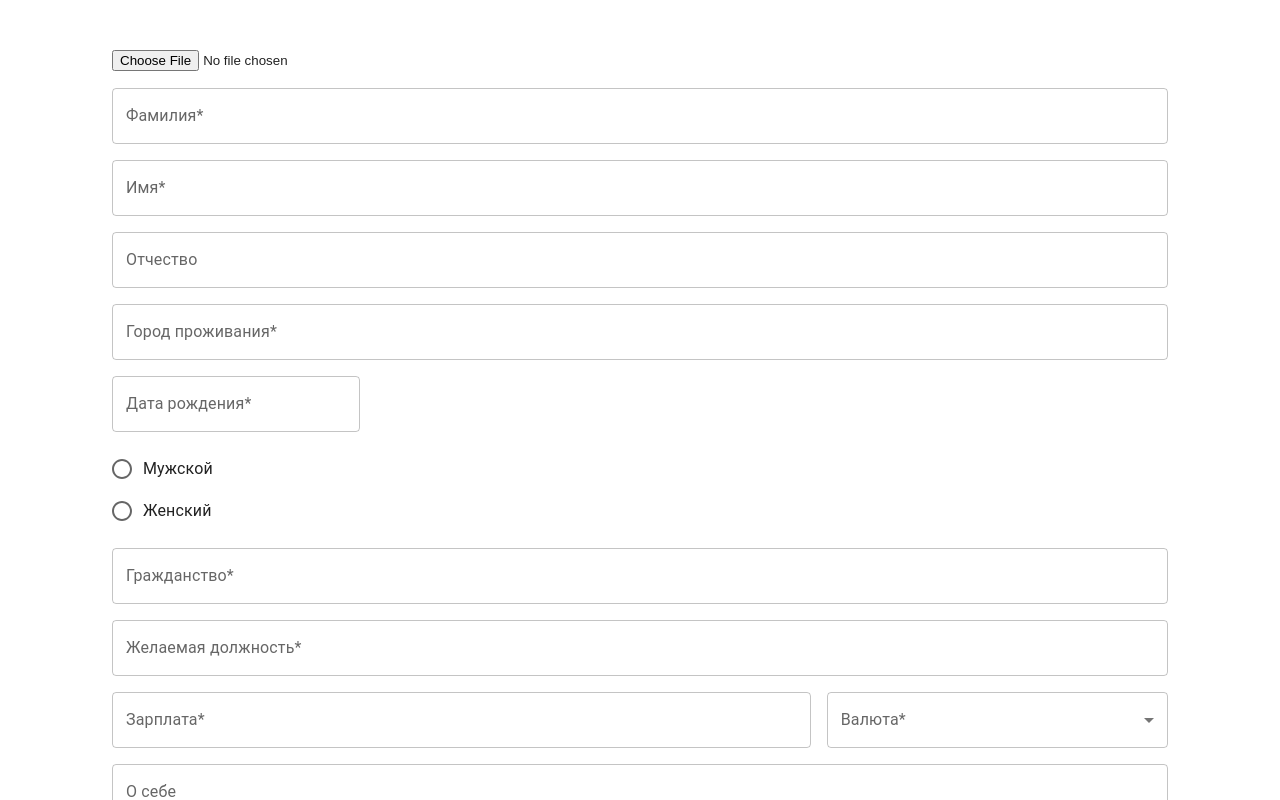
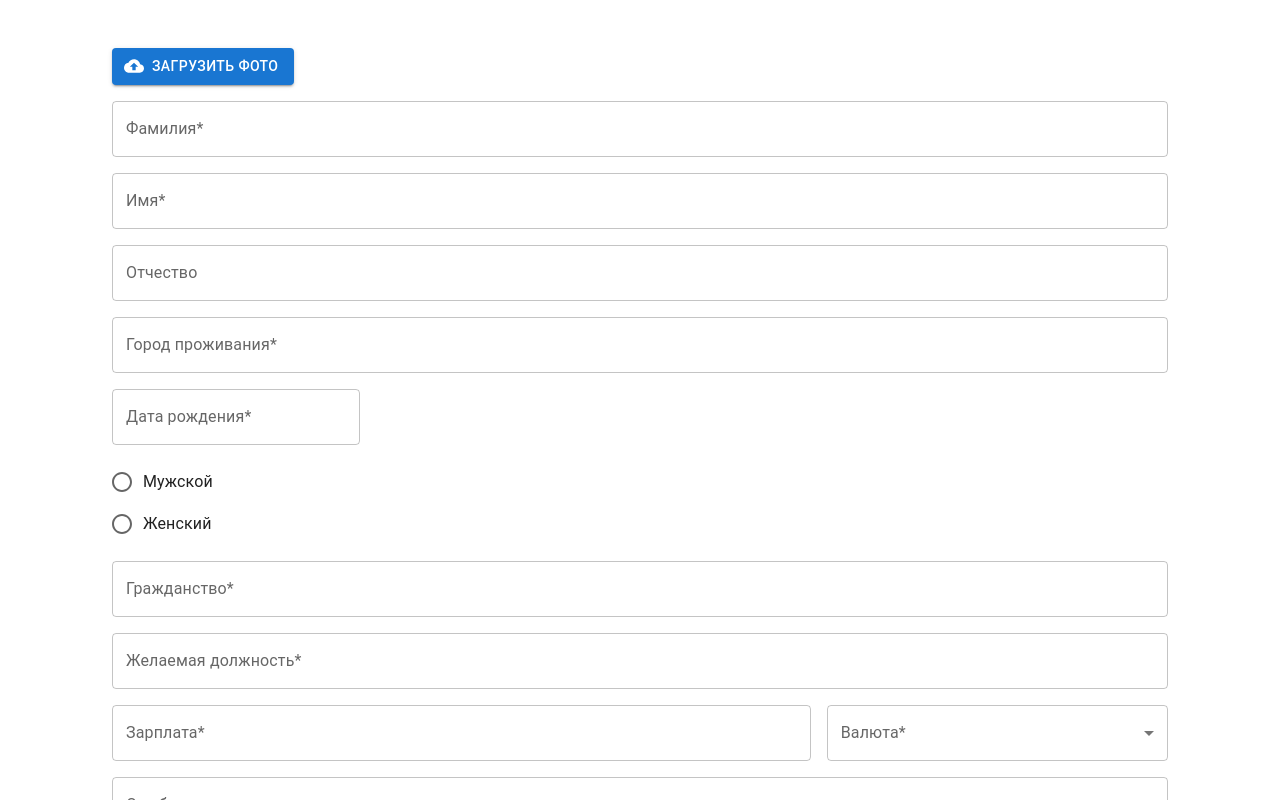
Before and after one commit to detonatorx/test_sigur, a React (Create React App) app: page / in a window 1280 px wide. Shown: the top 800 px of the page. Built offline with nearby package versions, Linux system fonts and the light colour scheme.

Commit message:
photo valid

```diff
--- a/src/components/BasicInfo.tsx
+++ b/src/components/BasicInfo.tsx
@@ -1,13 +1,15 @@
 import React, { useState } from 'react';
 import { observer } from 'mobx-react-lite';
 import { useNavigate } from 'react-router-dom';
-import { TextField, Button, Grid, FormControl, InputLabel, Select, MenuItem, RadioGroup, FormControlLabel, Radio, SelectChangeEvent, FormHelperText } from '@mui/material';
+import { TextField, Button, Grid, FormControl, InputLabel, Select, MenuItem, RadioGroup, FormControlLabel, Radio, SelectChangeEvent, FormHelperText, Typography, Box } from '@mui/material';
 import { resumeStore } from '../stores/resumeStore';
 import { DatePicker } from '@mui/x-date-pickers';
+import CloudUploadIcon from '@mui/icons-material/CloudUpload';
 
 const BasicInfo: React.FC = observer(() => {
   const navigate = useNavigate();
   const [fieldErrors, setFieldErrors] = useState<Record<string, boolean>>({});
+  const [selectedFile, setSelectedFile] = useState<File | null>(null);
 
   const handleChange = (event: React.ChangeEvent<HTMLInputElement>) => {
     const { name, value } = event.target;
@@ -32,13 +34,17 @@ const BasicInfo: React.FC = observer(() => {
   const handleSubmit = (event: React.FormEvent) => {
     event.preventDefault();
     const errors: Record<string, boolean> = {};
-    const requiredFields = ['lastName', 'firstName', 'city', 'birthDate', 'gender', 'citizenship', 'desiredPosition', 'salary', 'currency'];
+    const requiredFields = ['lastName', 'firstName', 'city', 'birthDate', 'gender', 'citizenship', 'desiredPosition', 'salary', 'currency', 'photo'];
 
     requiredFields.forEach(field => {
       if (!resumeStore[field as keyof typeof resumeStore]) {
         errors[field] = true;
       }
     });
+
+    if (!selectedFile) {
+      errors.photo = true;
+    }
 
     if (Object.keys(errors).length > 0) {
       setFieldErrors(errors);
@@ -48,16 +54,24 @@ const BasicInfo: React.FC = observer(() => {
     }
   };
 
-
   return (
     <form onSubmit={handleSubmit}>
       <Grid container spacing={2}>
         <Grid item xs={12}>
+          <Box display="flex" alignItems="center">
+            <Button
+              variant="contained"
+              component="label"
+              startIcon={<CloudUploadIcon />}
+            >
+              Загрузить фото
               <input
                 type="file"
-            accept="image/"
+                accept="image/*"
+                hidden
                 onChange={(e) => {
                   if (e.target.files && e.target.files[0]) {
+                    setSelectedFile(e.target.files[0]);
                     const reader = new FileReader();
                     reader.onload = (event) => {
                       if (event.target && typeof event.target.result === 'string') {
@@ -68,6 +82,18 @@ const BasicInfo: React.FC = observer(() => {
                   }
                 }}
               />
+            </Button>
+            {selectedFile && (
+              <Typography variant="body2" sx={{ ml: 2 }}>
+                {selectedFile.name}
+              </Typography>
+            )}
+            {fieldErrors.photo && (
+              <Typography color="error" variant="caption" sx={{ ml: 2 }}>
+                "Фотография обязательна"
+              </Typography>
+            )}
+          </Box>
         </Grid>
         <Grid item xs={12}>
           <TextField
@@ -208,4 +234,5 @@ const BasicInfo: React.FC = observer(() => {
     </form>
   );
 });
+
 export default BasicInfo;
```
Lines whose indentation alone changed are shown as unchanged.
